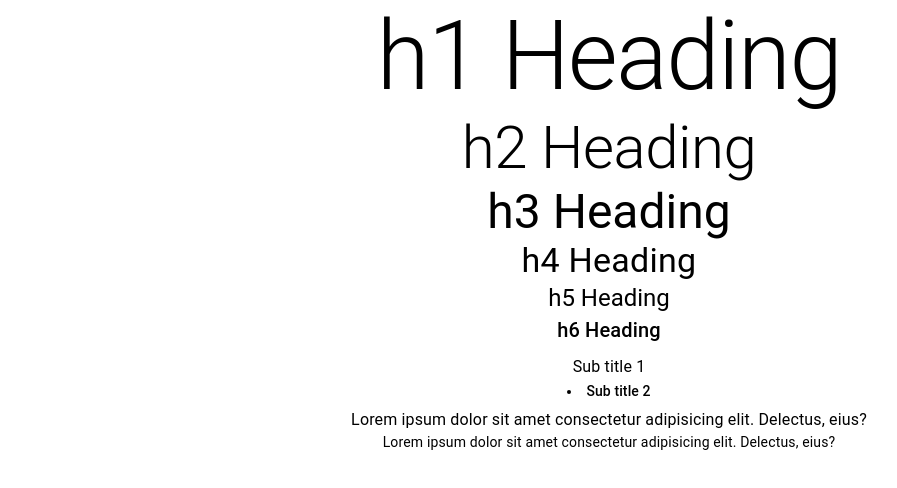
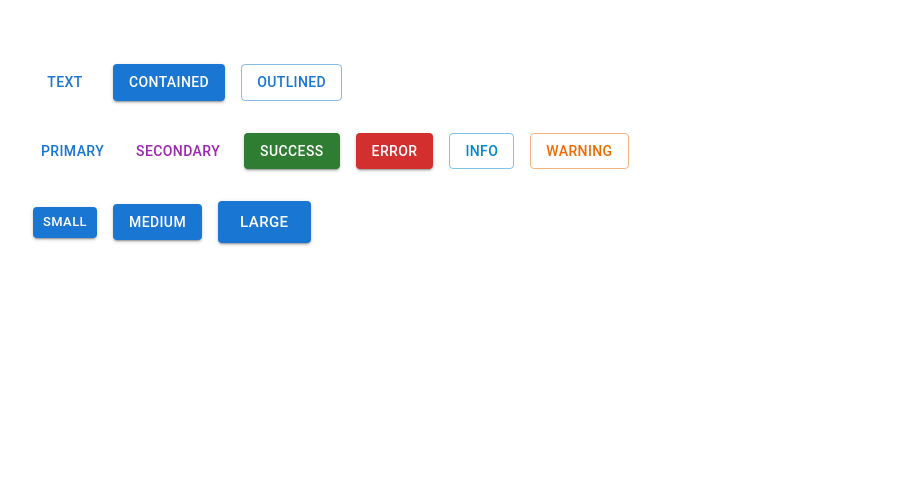
Before and after one commit to nghi9994/crash-mui-typescript, a React (Create React App) app: page / in a window 1280 px wide. Shown: the top 488 px of the page, without its empty margins (31-928 px from the left). Built offline with nearby package versions, Linux system fonts and the light colour scheme.

Commit message:
Feat: button - create button component

```diff
--- a/src/App.css
+++ b/src/App.css
@@ -1,5 +1,6 @@
 .App {
-  text-align: center;
+  /* text-align: center; */
+  padding: 4rem;
 }
 
 .App-logo {
--- a/src/App.tsx
+++ b/src/App.tsx
@@ -2,11 +2,13 @@
 import logo from './logo.svg';
 import './App.css';
 import MuiTypography from './components/MuiTypography';
+import MuiButton from './components/MuiButton';
 
 function App() {
   return (
     <div className="App">
-      <MuiTypography />
+      {/* <MuiTypography /> */}
+      <MuiButton />
     </div>
   );
 }
--- /dev/null
+++ b/src/components/MuiButton.tsx
@@ -0,0 +1,29 @@
+import React from 'react'
+import { Button, Stack } from '@mui/material'
+
+const MuiButton = () => {
+  return (
+    <Stack spacing={4}>
+      <Stack direction='row' spacing={2}>
+        <Button variant='text'>Text</Button>
+        <Button variant='contained'>Contained</Button>
+        <Button variant='outlined'>Outlined</Button>
+      </Stack>
+      <Stack direction='row' spacing={2}>
+        <Button variant='text' color='primary'>primary</Button>
+        <Button variant='text' color='secondary'>secondary</Button>
+        <Button variant='contained' color='success'>success</Button>
+        <Button variant='contained' color='error'>error</Button>
+        <Button variant='outlined' color='info'>info</Button>
+        <Button variant='outlined' color='warning'>warning</Button>
+      </Stack>
+      <Stack display='block' direction='row' spacing={2}>
+        <Button variant='contained' size='small'>small</Button>
+        <Button variant='contained' size='medium'>medium</Button>
+        <Button variant='contained' size='large'>large</Button>
+      </Stack>
+    </Stack>
+  )
+}
+
+export default MuiButton
```
